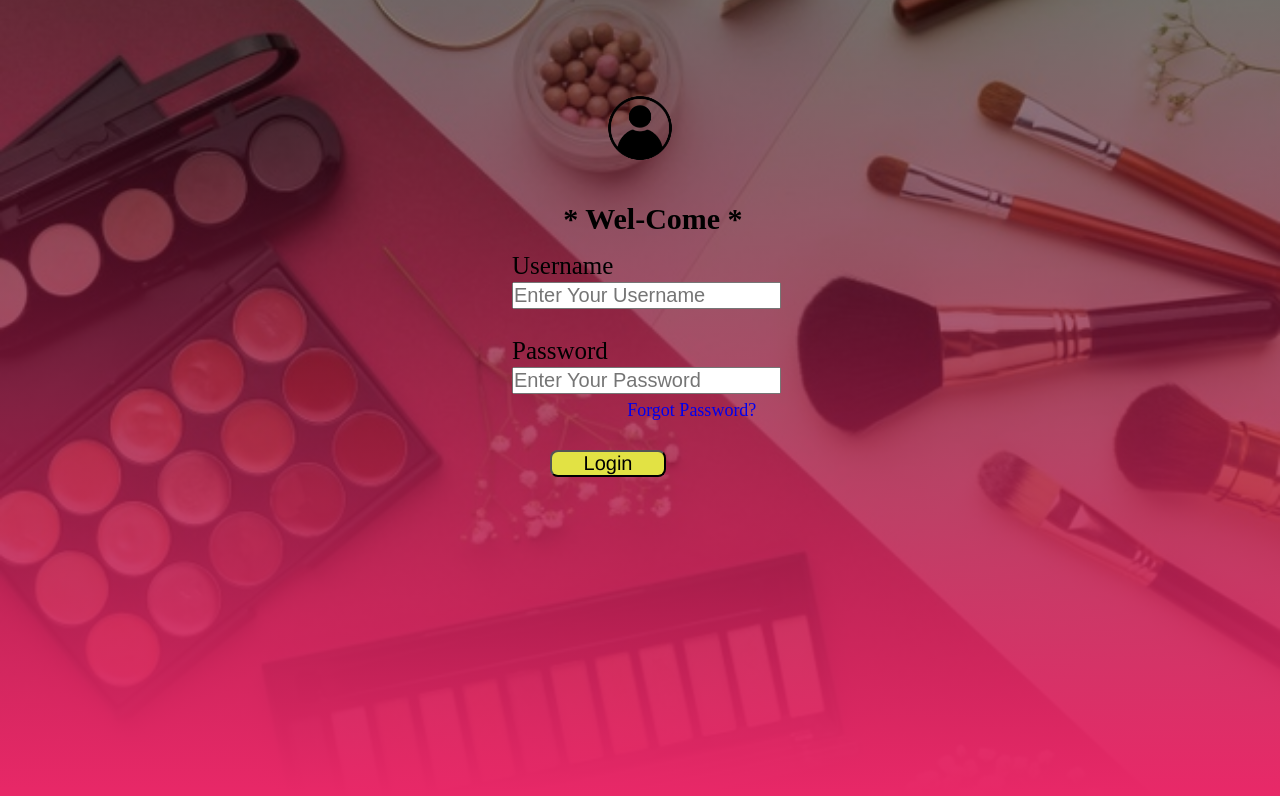
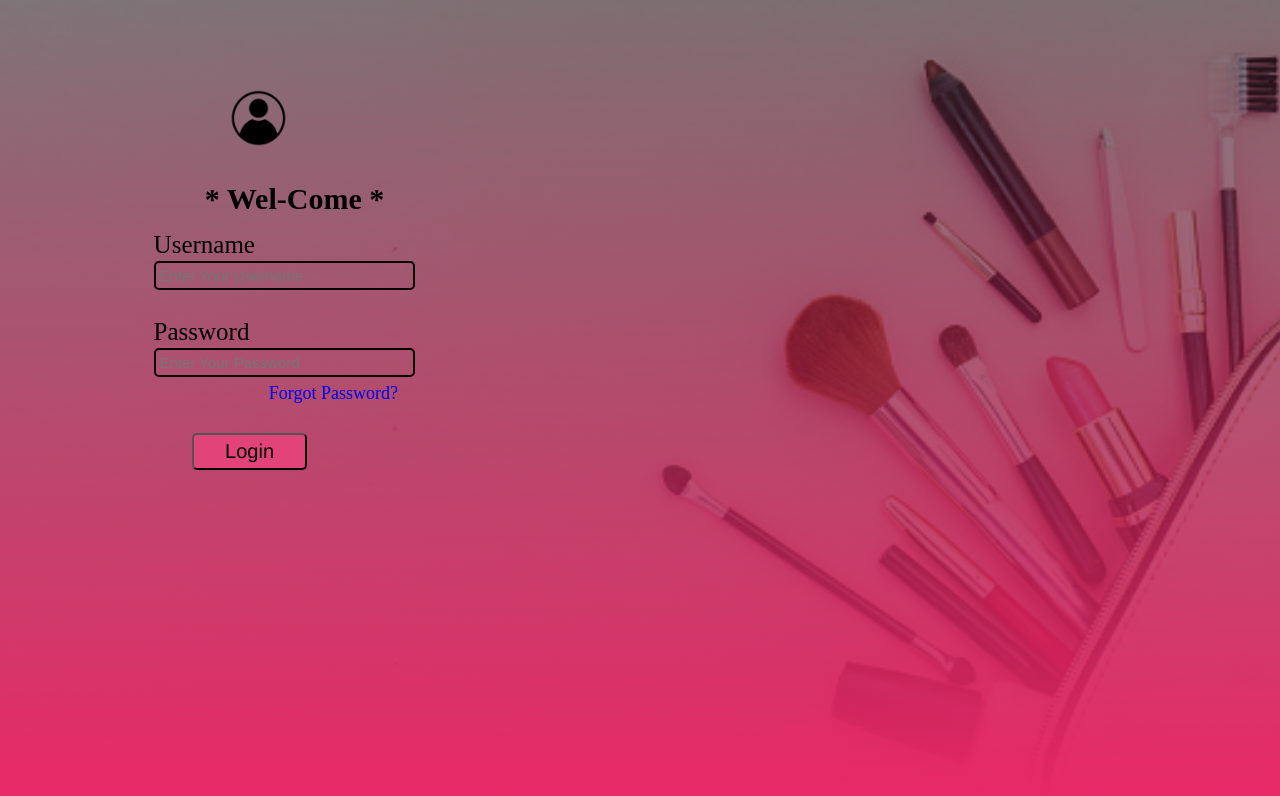
Before and after one commit to Khairmodechaitanya912/Web_Form, a plain HTML site: page Login Page Form/index.html in a window 1280 px wide. Drawn offline with Linux system fonts and the light colour scheme.

Commit message:
Web Login Form Update

```diff
--- a/Login Page Form/CSS/style.css
+++ b/Login Page Form/CSS/style.css
@@ -7,34 +7,36 @@
 #Login{
     height: 100vh;
     /* background: rgb(228, 134, 228); */
-    background-image: linear-gradient(rgba(0,0,0,0.5),#e92868),url(/Media/RK_Banner.jpg);
+    background-image: linear-gradient(rgba(0,0,0,0.5),#e92868),url(../Media/banner.jpg);
     background-position: center;
     background-size: cover;
 }
 
 .login-heading{
     display: flex;
-    justify-content: center;
     padding-top: 5%;
-    margin: auto;
+    margin-left: 16%;
     font-size: 35px;
 }
 
 .logo{
     width: 10%;
     height: 10%;
+    /* margin-left: 2%; */
 }
 
 .Login-flex{
     display: flex;
-    justify-content: center;
+    /* justify-content: center; */
 }
 
 .from-box{
     width: 40%;
     height: 60%;
     /* background: cadetblue; */
-    margin: auto;
+    margin-left: 2%;
+    /* border: 5px solid; */
+    /* padding-bottom: 5%; */
 }
 
 .main-heading{
@@ -51,8 +53,13 @@
 }
 
 .input{
-    font-size: 20px;
-    text-decoration: none;
+    font-size: 15px;
+    padding: 1%;
+    background: transparent;
+    border: 2px solid black;
+    border-radius: 5px;
+    width: 250px;
+
 }
 
 .input-a{
@@ -68,6 +75,8 @@
     font-size: 20px;
     margin-left: 10%;
     font-family: 'Franklin Gothic Medium', 'Arial Narrow', Arial, sans-serif;
-    background-color: rgb(226, 226, 68);
-    border-radius: 8px;
+    background-color: rgb(226, 68, 121);
+    border-radius: 5px;
+    color: #000000;
+    padding: 5px;
 }
```
Also changed, not shown: Login Page Form/Media/banner.jpg (added).
